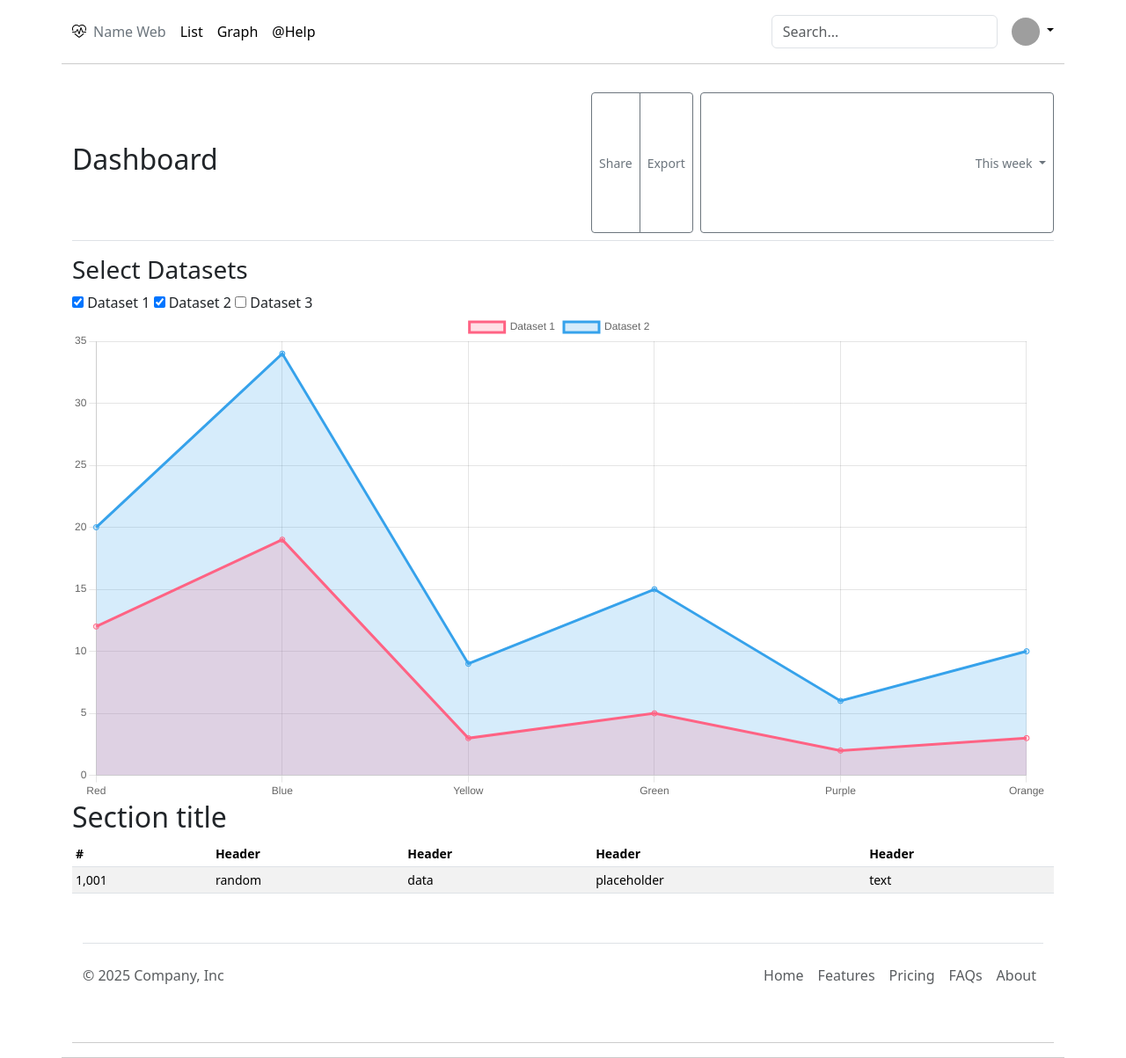
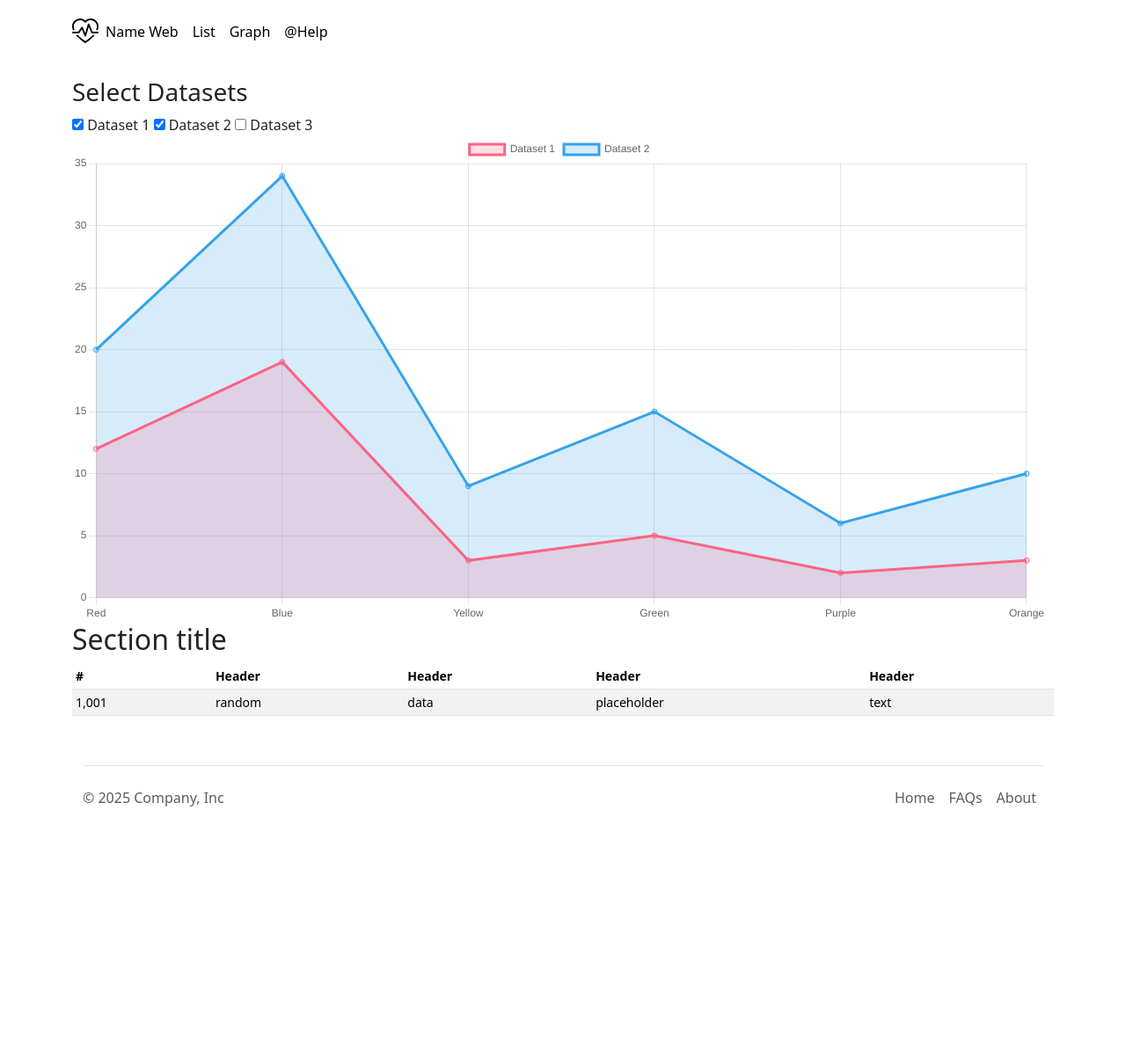
Before and after one commit to iviieww/cancer_project, a Flask app: page /graph in a window 1280 px wide. Shown: the whole page at 88% size. After the commit the page ends 917 px from the top, so only its background shows below. Run offline with Flask 3, Linux system fonts and the light colour scheme; grey boxes are pictures that could not be loaded.

Commit message:
edit the place of element

```diff
--- a/static/css/nav.css
+++ b/static/css/nav.css
@@ -1,4 +1,3 @@
 .container{
     padding: 1rem;
-    border-bottom: 1px solid #ccc;
 }
--- a/templates/footer.html
+++ b/templates/footer.html
@@ -20,8 +20,6 @@
                 </svg> </a>
             <ul class="nav col-md-4 justify-content-end">
                 <li class="nav-item"><a href="{{ url_for('home') }}" class="nav-link px-2 text-body-secondary">Home</a></li>
-                <li class="nav-item"><a href="#" class="nav-link px-2 text-body-secondary">Features</a></li>
-                <li class="nav-item"><a href="#" class="nav-link px-2 text-body-secondary">Pricing</a></li>
                 <li class="nav-item"><a href="#" class="nav-link px-2 text-body-secondary">FAQs</a></li>
                 <li class="nav-item"><a href="#" class="nav-link px-2 text-body-secondary">About</a></li>
             </ul>
--- a/templates/graph.html
+++ b/templates/graph.html
@@ -18,23 +18,6 @@
 
     <div class="container">
         <main>
-            <div
-                class="d-flex justify-content-between flex-wrap flex-md-nowrap align-items-center pt-3 pb-2 mb-3 border-bottom">
-                <h1 class="h2">Dashboard</h1>
-                <div class="btn-toolbar mb-2 mb-md-0">
-                    <div class="btn-group me-2"> <button type="button"
-                            class="btn btn-sm btn-outline-secondary">Share</button> <button type="button"
-                            class="btn btn-sm btn-outline-secondary">Export</button> </div> <button type="button"
-                        class="btn btn-sm btn-outline-secondary dropdown-toggle d-flex align-items-center gap-1"> <svg
-                            class="bi" aria-hidden="true">
-                            <use xlink:href="#calendar3"></use>
-                        </svg>
-                        This week
-                    </button>
-                </div>
-            </div>
-
-            <!--  graph section  -->
             <div>
                 <h3>Select Datasets</h3>
                 <div>
--- a/templates/nav.html
+++ b/templates/nav.html
@@ -15,32 +15,16 @@
     <div class="container">
         <div class="d-flex flex-wrap align-items-center justify-content-center justify-content-lg-start"> <a href="/"
                 class="d-flex align-items-center mb-2 mb-lg-0 link-body-emphasis text-decoration-none">
-                <svg xmlns="http://www.w3.org/2000/svg" width="16" height="16" fill="currentColor" class="bi bi-heart-pulse" viewBox="0 0 16 16">
+                <svg xmlns="http://www.w3.org/2000/svg" width="30" height="30" fill="currentColor" class="bi bi-heart-pulse" viewBox="0 0 16 16">
                     <path d="m8 2.748-.717-.737C5.6.281 2.514.878 1.4 3.053.918 3.995.78 5.323 1.508 7H.43c-2.128-5.697 4.165-8.83 7.394-5.857q.09.083.176.171a3 3 0 0 1 .176-.17c3.23-2.974 9.522.159 7.394 5.856h-1.078c.728-1.677.59-3.005.108-3.947C13.486.878 10.4.28 8.717 2.01zM2.212 10h1.315C4.593 11.183 6.05 12.458 8 13.795c1.949-1.337 3.407-2.612 4.473-3.795h1.315c-1.265 1.566-3.14 3.25-5.788 5-2.648-1.75-4.523-3.434-5.788-5"/>
                     <path d="M10.464 3.314a.5.5 0 0 0-.945.049L7.921 8.956 6.464 5.314a.5.5 0 0 0-.88-.091L3.732 8H.5a.5.5 0 0 0 0 1H4a.5.5 0 0 0 .416-.223l1.473-2.209 1.647 4.118a.5.5 0 0 0 .945-.049l1.598-5.593 1.457 3.642A.5.5 0 0 0 12 9h3.5a.5.5 0 0 0 0-1h-3.162z"/>
                   </svg> </a>
             <ul class="nav col-12 col-lg-auto me-lg-auto mb-2 justify-content-center mb-md-0">
-                <li><a href="{{ url_for('home') }}" class="nav-link px-2 link-secondary">Name Web</a></li>
+                <li><a href="{{ url_for('home') }}" class="nav-link px-2 link-body-emphasis">Name Web</a></li>
                 <li><a href="{{ url_for('list')}}" class="nav-link px-2 link-body-emphasis">List</a></li>
                 <li><a href="{{ url_for('graph') }}" class="nav-link px-2 link-body-emphasis">Graph</a></li>
                 <li><a href="{{ url_for('help')}}" class="nav-link px-2 link-body-emphasis">@Help</a></li>
             </ul>
-            <form class="col-12 col-lg-auto mb-3 mb-lg-0 me-lg-3" role="search"> <input type="search"
-                    class="form-control" placeholder="Search..." aria-label="Search"> </form>
-            <div class="dropdown text-end"> <a href="#"
-                    class="d-block link-body-emphasis text-decoration-none dropdown-toggle" data-bs-toggle="dropdown"
-                    aria-expanded="false"> <img src="https://github.com/mdo.png" alt="mdo" width="32" height="32"
-                        class="rounded-circle"> </a>
-                <ul class="dropdown-menu text-small">
-                    <li><a class="dropdown-item" href="#">New project...</a></li>
-                    <li><a class="dropdown-item" href="#">Settings</a></li>
-                    <li><a class="dropdown-item" href="#">Profile</a></li>
-                    <li>
-                        <hr class="dropdown-divider">
-                    </li>
-                    <li><a class="dropdown-item" href="#">Sign out</a></li>
-                </ul>
-            </div>
         </div>
     </div>
 </body>
```
Also changed, not shown: templates/list.html (+5 -5 lines).
